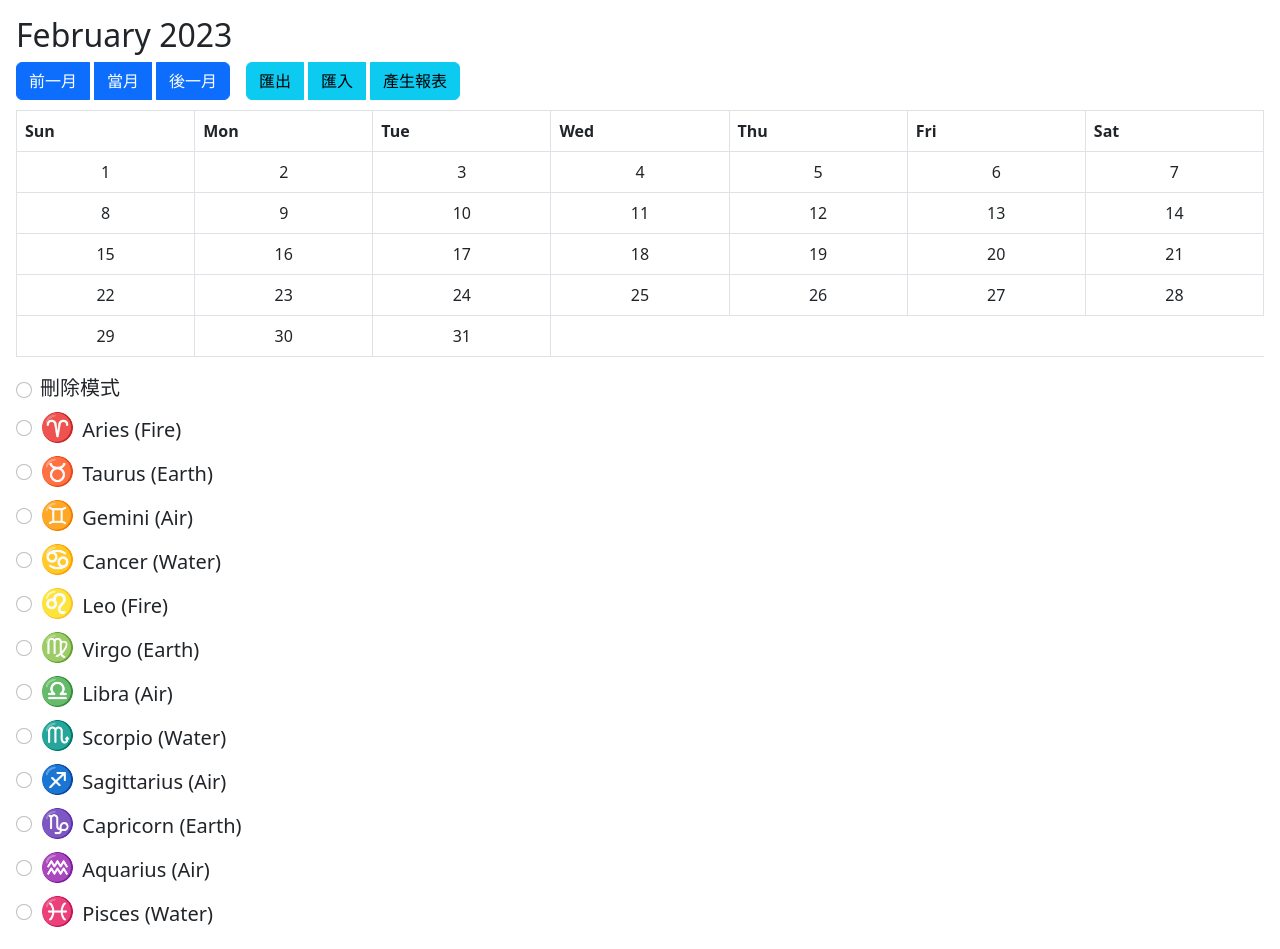
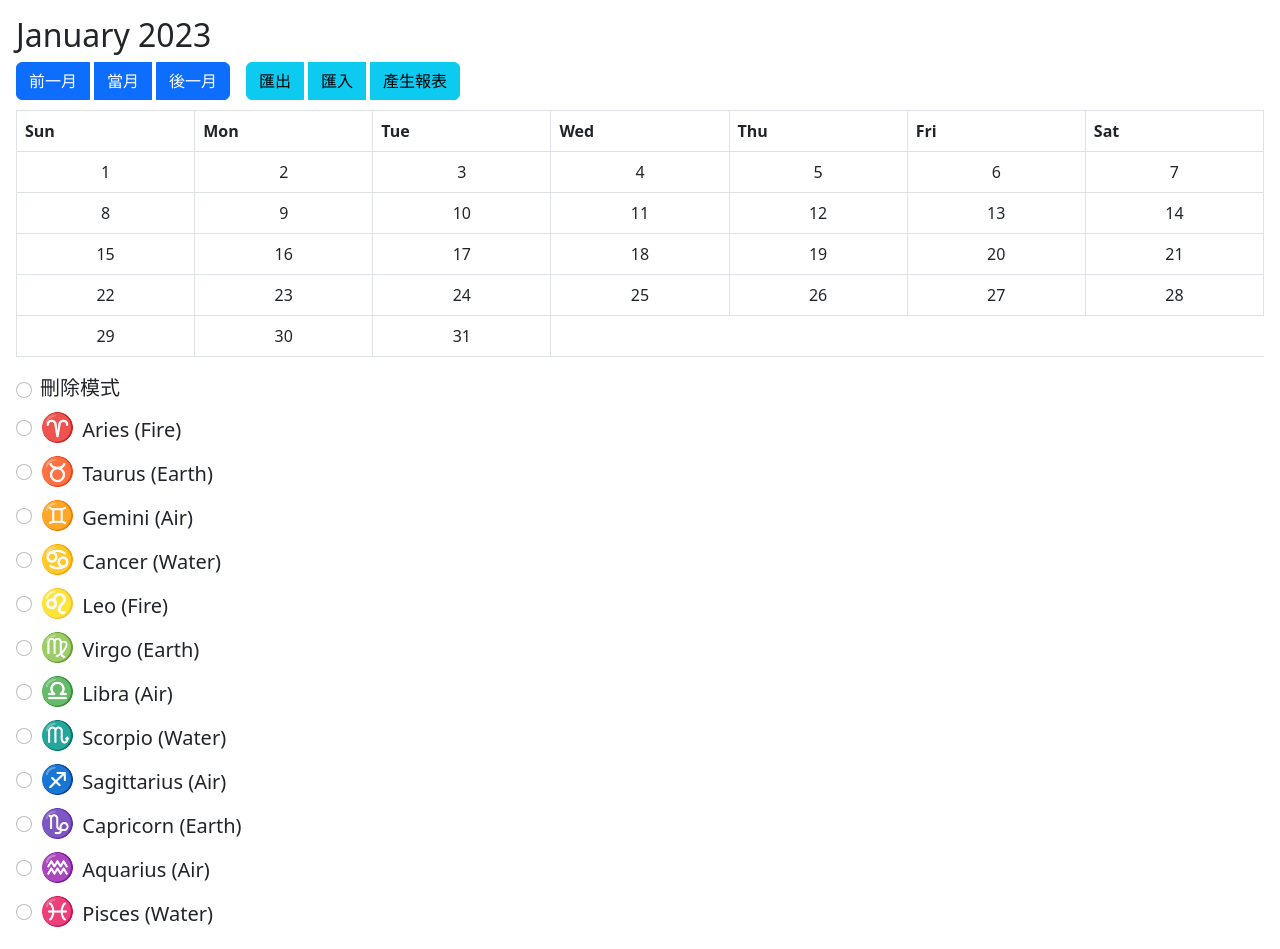
Before and after one commit to 3shin44/CalendarForRecord, a Vue app: page / in a window 1280 px wide. Built offline with nearby package versions, Linux system fonts and the light colour scheme.

Commit message:
fix month name

```diff
--- a/src/components/CalendarPage.vue
+++ b/src/components/CalendarPage.vue
@@ -103,8 +103,9 @@
     },
     computed: {
       // Get the name of the current month
+      // fix month name
       monthName() {
-        return dayjs().month(this.month).format('MMMM');
+        return dayjs().month(this.month-1).format('MMMM');
       },
     },
     methods: {
```
